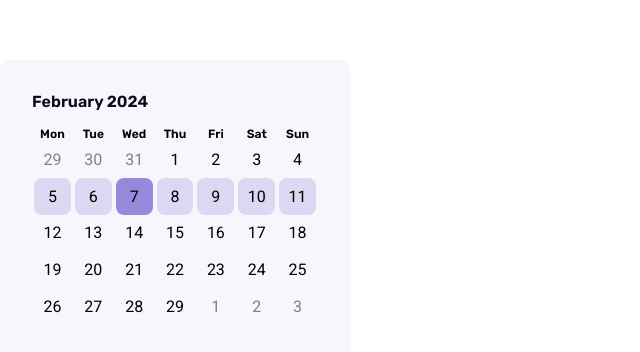
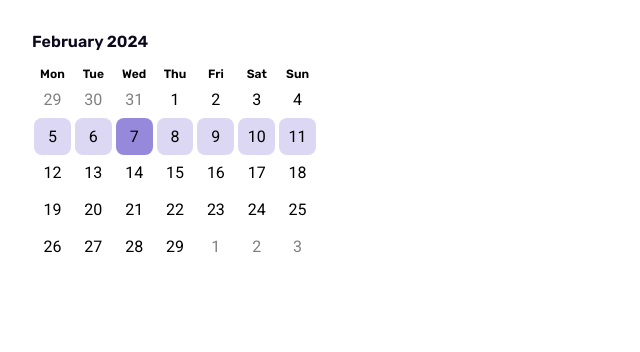
Before and after one commit to SrGaabriel/prisma-frontend, a Next.js app: page /realm/1 in a window 1280 px wide. Shown: the top 352 px of the page, without its empty margins (0-640 px from the left). Built offline with nearby package versions, Linux system fonts and the light colour scheme.

Commit message:
style: remove month bubble

```diff
--- a/src/app/realm/[realm_id]/page.module.css
+++ b/src/app/realm/[realm_id]/page.module.css
@@ -3,13 +3,12 @@
     height: 100vh;
     background-color: white;
     display: flex;
-    justify-content: center;
-    align-items: center;
 }
 
-.content {
-    width: 1300px;
-    height: 85%;
+.sidebar {
+    width: 500px;
+    height: 100%;
+    border-right: 1px ;
 }
 
 .month {
@@ -17,7 +16,6 @@
     flex-direction: column;
     width: 350px;
     height: 350px;
-    background-color: #f7f5fce1;
     border-radius: 10px;
     padding: 32px;
 }
--- a/src/app/realm/[realm_id]/page.tsx
+++ b/src/app/realm/[realm_id]/page.tsx
@@ -11,7 +11,7 @@ const Page = ({params}: { params: { realm_id: number } }) => {
 
     return (
         <div className={styles.page}>
-            <div className={styles.content}>
+            <div className={styles.sidebar}>
                 <div className={styles.month}>
                     <span className={styles.monthName}>{currentMonthName} {currentYear}</span>
                     <div className={styles.monthCalendarSection}>
```
